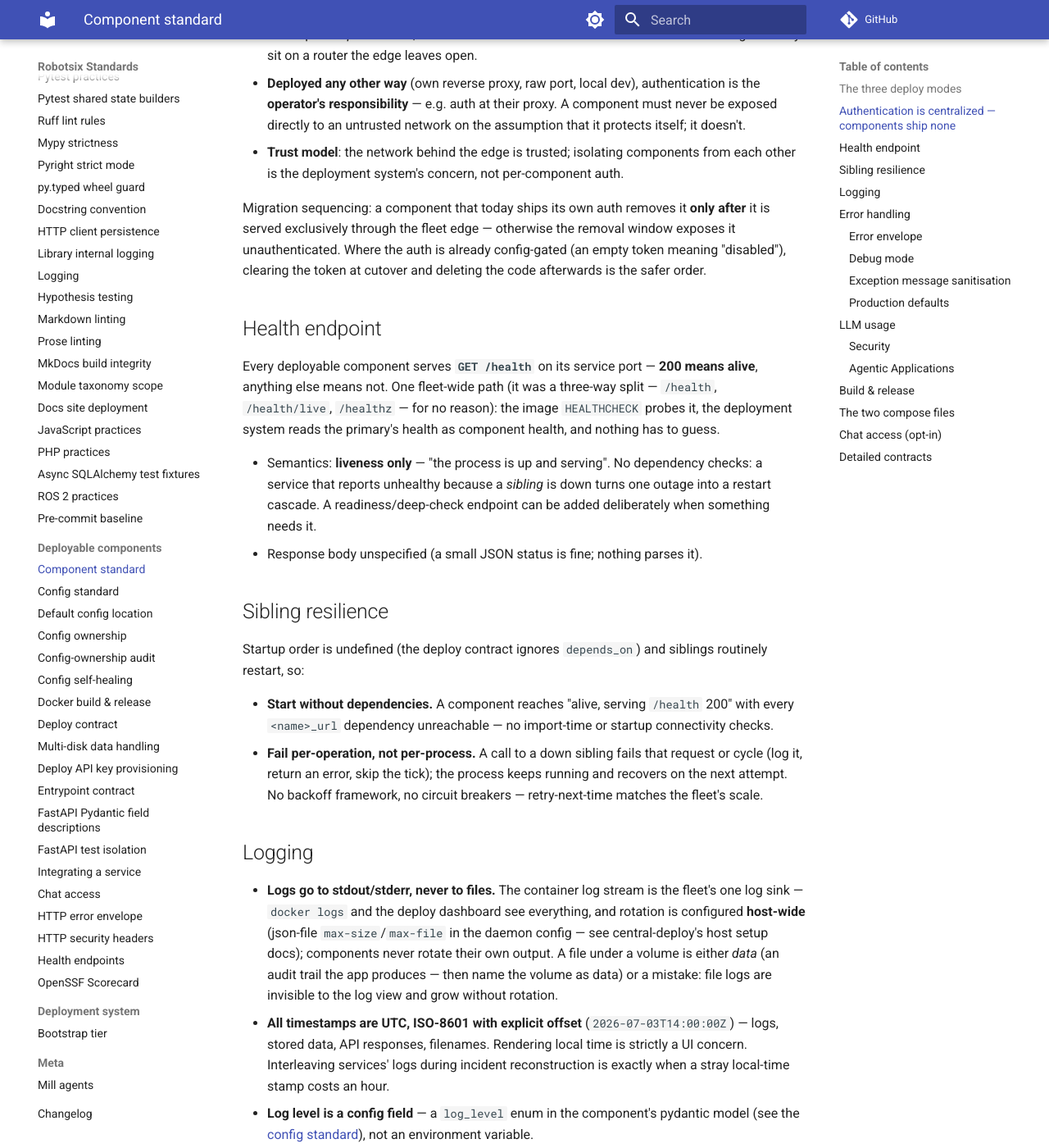
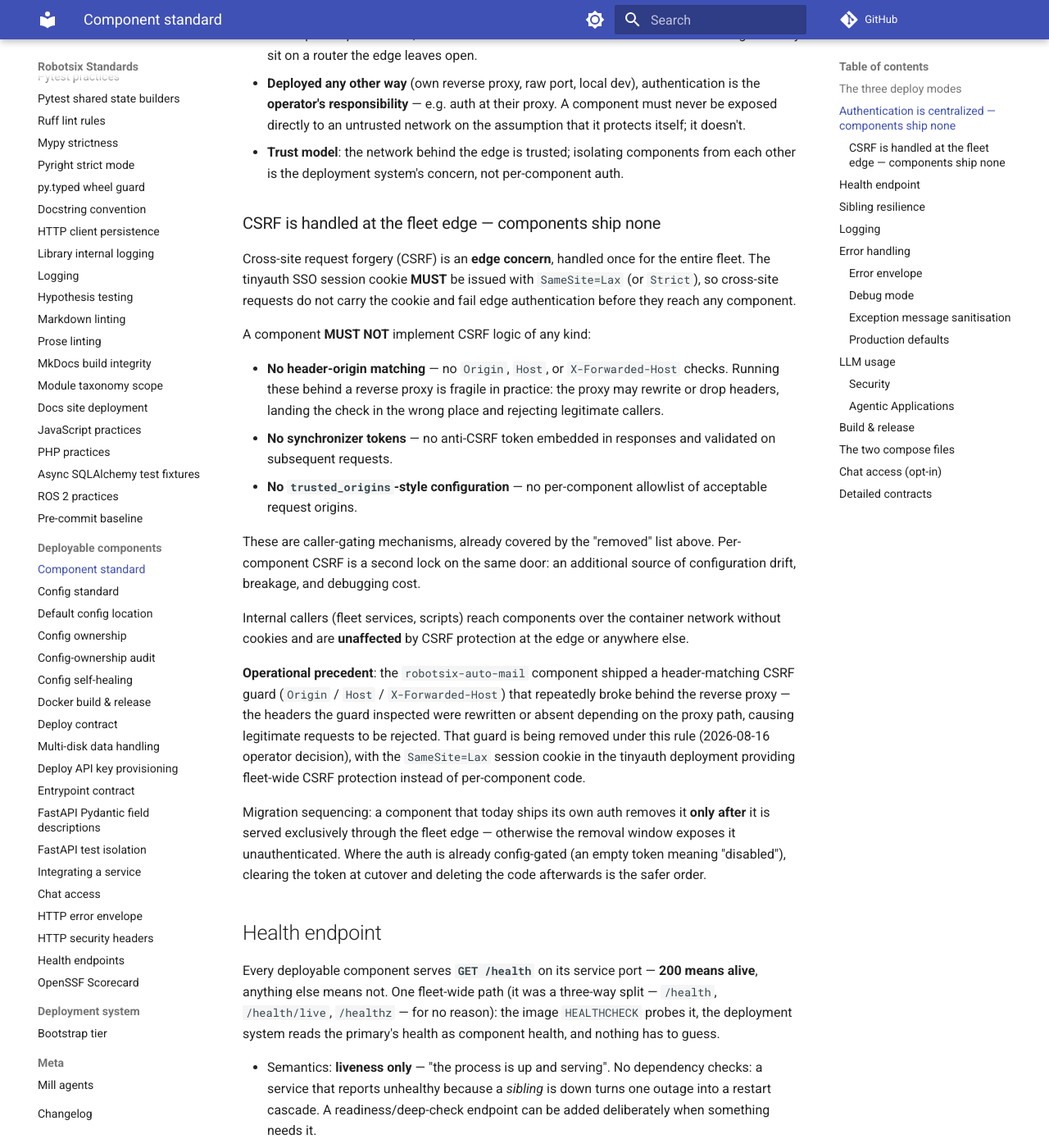
Before and after one commit to damien-robotsix/robotsix-standards, an MkDocs documentation site: the page built from docs/component-standard.md, in a window 1280 px wide and 1400 px high, scrolled down 1687 px. Shown: the whole window at 82% size. Built offline with MkDocs 1.6.1 and Material for MkDocs 9.7.7, drawn with Linux system fonts in a browser that asks for light colours; comment, search, counter and statistics services are not loaded.

Commit message:
docs: Codify: CSRF is handled at the fleet edge (cookie SameSite policy) — components ship no CSRF logic (20260816T211739Z-codify-csrf-is-handled-at-the-fleet-edge-9a62) (#294)
Co-authored-by: robotsix-mill <mill@robotsix.local>

```diff
--- a/docs/component-standard.md
+++ b/docs/component-standard.md
@@ -69,6 +69,41 @@ Scope — what this does and doesn't cover:
 - **Trust model**: the network behind the edge is trusted; isolating
   components from each other is the deployment system's concern, not
   per-component auth.
+
+### CSRF is handled at the fleet edge — components ship none
+
+Cross-site request forgery (CSRF) is an **edge concern**, handled once for
+the entire fleet. The tinyauth SSO session cookie **MUST** be issued with
+`SameSite=Lax` (or `Strict`), so cross-site requests do not carry the cookie
+and fail edge authentication before they reach any component.
+
+A component **MUST NOT** implement CSRF logic of any kind:
+
+- **No header-origin matching** — no `Origin`, `Host`, or
+  `X-Forwarded-Host` checks. Running these behind a reverse proxy is
+  fragile in practice: the proxy may rewrite or drop headers, landing
+  the check in the wrong place and rejecting legitimate callers.
+- **No synchronizer tokens** — no anti-CSRF token embedded in responses
+  and validated on subsequent requests.
+- **No `trusted_origins`-style configuration** — no per-component allowlist
+  of acceptable request origins.
+
+These are caller-gating mechanisms, already covered by the "removed" list
+above. Per-component CSRF is a second lock on the same door: an additional
+source of configuration drift, breakage, and debugging cost.
+
+Internal callers (fleet services, scripts) reach components over the
+container network without cookies and are **unaffected** by CSRF protection
+at the edge or anywhere else.
+
+**Operational precedent**: the `robotsix-auto-mail` component shipped a
+header-matching CSRF guard (`Origin` / `Host` / `X-Forwarded-Host`) that
+repeatedly broke behind the reverse proxy — the headers the guard inspected
+were rewritten or absent depending on the proxy path, causing legitimate
+requests to be rejected. That guard is being removed under this rule
+(2026-08-16 operator decision), with the `SameSite=Lax` session cookie in
+the tinyauth deployment providing fleet-wide CSRF protection instead of
+per-component code.
 
 Migration sequencing: a component that today ships its own auth removes it
 **only after** it is served exclusively through the fleet edge — otherwise the
```
